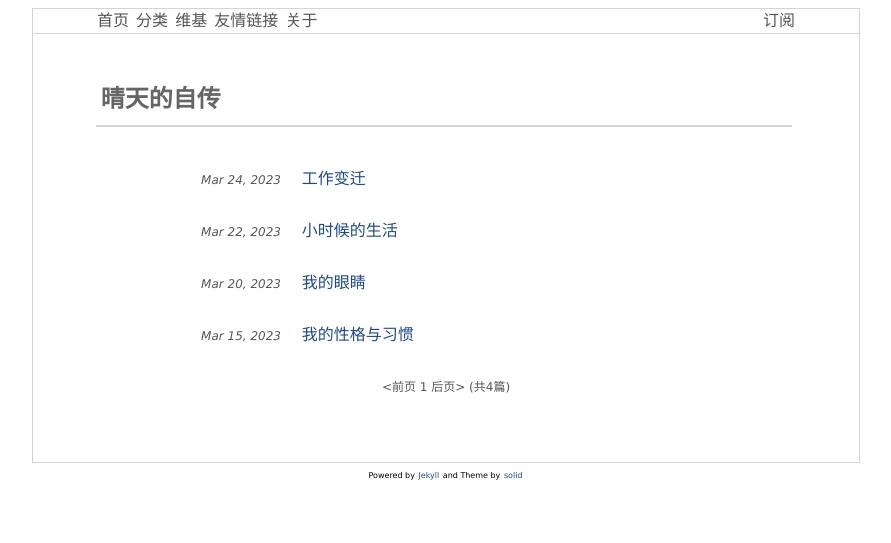
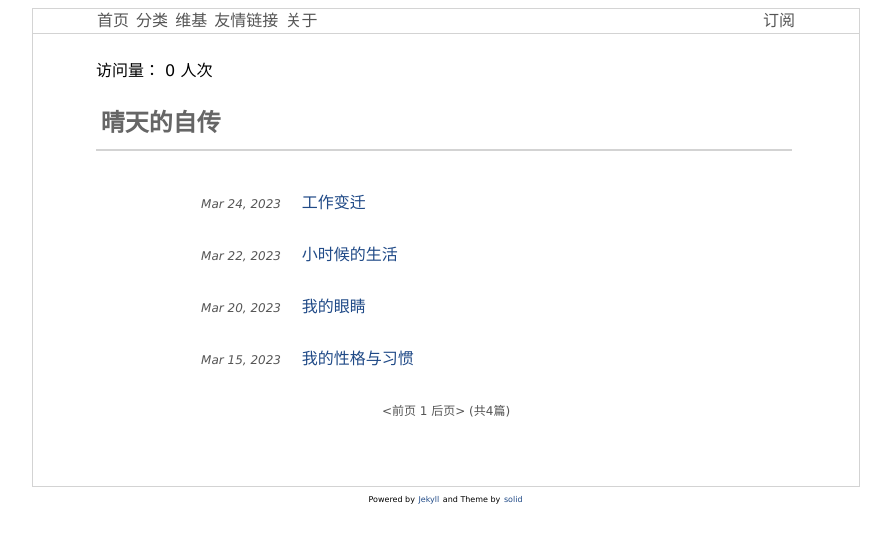
Before and after one commit to qingtian/biography, a Jekyll site: the page built from index.html, in a window 1280 px wide. Shown: the top 543 px of the page, without its empty margins (194-1085 px from the left). Built offline with Jekyll 4.4.1, drawn with Linux system fonts in a browser that asks for light colours; the list of posts is cut into pages by our own code.

Commit message:
新增访问量显示字段

```diff
--- a/_layouts/default.html
+++ b/_layouts/default.html
@@ -2,6 +2,10 @@
 <div class="container">
     {% include navigation.html %}
     <div class="main">
+        <span id="{{ page.valine-path }}" class="leancloud_visitors" data-flag-title="{{ page.title }}">
+            <span>访问量：</span>
+            <span class="leancloud-visitors-count">0</span> 人次
+        </span>
         <h2> {% if page.title %} {{ page.title }} {% else %} {{ site.title }} {% endif %} </h2>
         {{ content }}
     </div>
--- a/_layouts/page.html
+++ b/_layouts/page.html
@@ -3,7 +3,7 @@
     {% include navigation.html %}
     <div class="main">
         <span id="{{ page.valine-path }}" class="leancloud_visitors" data-flag-title="{{ page.title }}">
-            <span>阅读量：</span>
+            <span>访问量：</span>
             <span class="leancloud-visitors-count">0</span> 人次
         </span>
         <h2> {{ page.title }} </h2>
--- a/_layouts/wiki.html
+++ b/_layouts/wiki.html
@@ -2,6 +2,10 @@
 <div class="container">
     {% include navigation.html %}
     <div class="main">
+        <span id="{{ page.valine-path }}" class="leancloud_visitors" data-flag-title="{{ page.title }}">
+            <span>访问量：</span>
+            <span class="leancloud-visitors-count">0</span> 人次
+        </span>
         <h2> {{ page.title }} </h2>
         {{ content }}
         {% include comments.html %}
```
Also changed, not shown: _layouts/post.html (+9 -5 lines).
